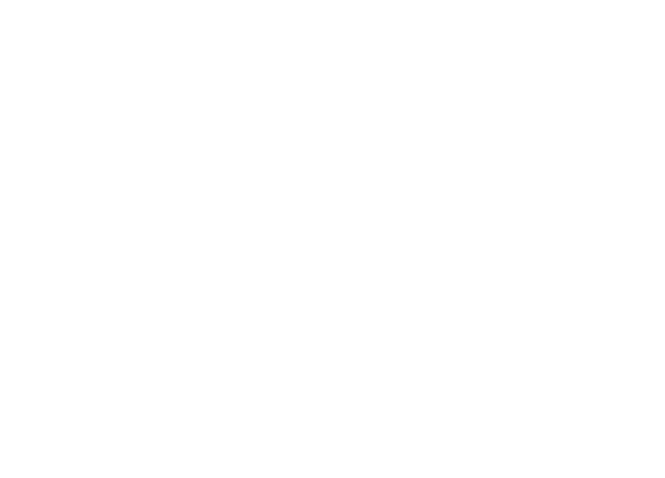
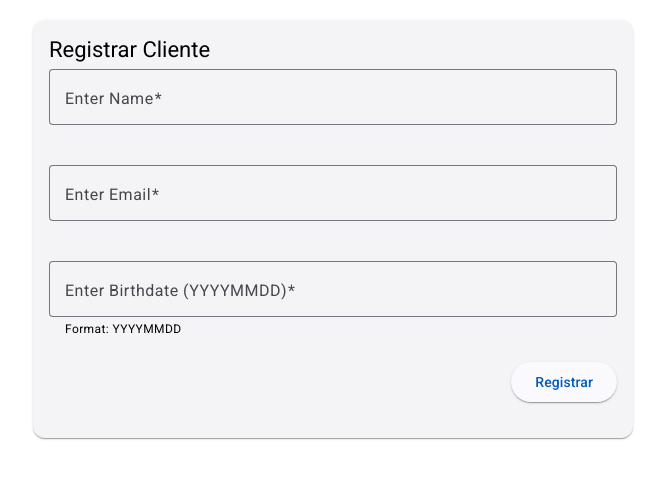
Before and after one commit to maurimnadal/hackathon-compass, an Angular app in the folder frontend/: page /registrar-cliente in a window 1280 px wide. Before the commit this address led to /. Shown: the top 478 px of the page, without its empty margins (307-972 px from the left). Built offline with nearby package versions, Linux system fonts and the light colour scheme.

Commit message:
feat: adiciona pagina de registro do cliente com validações iniciais

```diff
--- a/frontend/src/app/app.routes.ts
+++ b/frontend/src/app/app.routes.ts
@@ -1,3 +1,7 @@
 import { Routes } from '@angular/router';
+import { RegistrarCliente } from './components/cliente/registrar-cliente/registrar-cliente';
 
-export const routes: Routes = [];
+
+export const routes: Routes = [
+    { path : "registrar-cliente", component : RegistrarCliente},
+];
--- /dev/null
+++ b/frontend/src/app/components/cliente/registrar-cliente/registrar-cliente.css
@@ -0,0 +1,46 @@
+.secao {
+  max-width: 600px;
+  margin: 20px auto;
+}
+
+.title{
+  margin-bottom: 10px;
+}
+
+.full-width {
+  width: 100%;
+  margin-bottom: 15px;
+  margin-top: 5px;
+}
+
+.button-row {
+  display: flex;
+  justify-content: flex-end;
+  margin-top: 10px;
+  margin-bottom: 20px;
+}
+
+.success-container {
+  display: flex;
+  flex-direction: column;
+  align-items: center;
+  margin-top: 20px;
+  text-align: center;
+}
+
+.success-container mat-icon {
+  font-size: 48px;
+  height: 48px;
+  width: 48px;
+  margin-bottom: 10px;
+}
+
+.success-container p {
+  font-size: 18px;
+  margin-bottom: 10px;
+}
+
+.id-display {
+  font-weight: bold;
+  font-size: 20px;
+}
--- /dev/null
+++ b/frontend/src/app/components/cliente/registrar-cliente/registrar-cliente.html
@@ -0,0 +1,58 @@
+<section id="registrarCliente" class="secao">
+    <mat-card>
+        <mat-card-header>
+            <mat-card-title>Registrar Cliente</mat-card-title>
+        </mat-card-header>
+        <mat-card-content>
+            <form [formGroup]="clienteForm" (ngSubmit)="onSubmit()" *ngIf="!registroSucesso">
+                <mat-form-field appearance="outline" class="full-width">
+                    <mat-label>Enter Name</mat-label>
+                    <input matInput formControlName="nome" required>
+                    <mat-error *ngIf="clienteForm.get('nome')?.hasError('required')">
+                        Nome é obrigatório
+                    </mat-error>
+                    <mat-error *ngIf="clienteForm.get('nome')?.hasError('minlength')">
+                        Nome deve ter pelo menos 1 caractere
+                    </mat-error>
+                    <mat-error *ngIf="clienteForm.get('nome')?.hasError('containsNumbers')">
+                        Nome não pode conter números
+                    </mat-error>
+                </mat-form-field>
+
+                <mat-form-field appearance="outline" class="full-width">
+                    <mat-label>Enter Email</mat-label>
+                    <input matInput type="email" formControlName="email" required>
+                    <mat-error *ngIf="clienteForm.get('email')?.hasError('required')">
+                        Email é obrigatório
+                    </mat-error>
+                    <mat-error *ngIf="clienteForm.get('email')?.hasError('email')">
+                        Email inválido
+                    </mat-error>
+                </mat-form-field>
+
+                <mat-form-field appearance="outline" class="full-width">
+                    <mat-label>Enter Birthdate (YYYYMMDD)</mat-label>
+                    <input matInput formControlName="dataNascimento" placeholder="YYYYMMDD" required>
+                    <mat-hint>Format: YYYYMMDD</mat-hint>
+                    <mat-error *ngIf="clienteForm.get('dataNascimento')?.hasError('required')">
+                        Data de nascimento é obrigatória
+                    </mat-error>
+                    <mat-error *ngIf="clienteForm.get('dataNascimento')?.hasError('pattern')">
+                        Formato inválido. Use YYYYMMDD
+                    </mat-error>
+                </mat-form-field>
+
+                <div class="button-row">
+                    <button mat-raised-button color="primary" type="submit">Registrar</button>
+                </div>
+            </form>
+
+            <div *ngIf="registroSucesso" class="success-container">
+                <mat-icon color="primary">check_circle</mat-icon>
+                <p>Customer Registered Successfully!</p>
+                <p class="id-display">Customer ID: {{ clienteId }}</p>
+                <button mat-button color="primary" (click)="resetForm()">Registrar outro cliente</button>
+            </div>
+        </mat-card-content>
+    </mat-card>
+</section>
--- /dev/null
+++ b/frontend/src/app/components/cliente/registrar-cliente/registrar-cliente.ts
@@ -0,0 +1,71 @@
+import { Component, OnInit } from '@angular/core';
+import { ReactiveFormsModule, FormGroup, FormBuilder, Validators, AbstractControl, ValidatorFn } from '@angular/forms';
+import { CommonModule } from '@angular/common';
+import { MatCardModule } from '@angular/material/card';
+import { MatFormFieldModule } from '@angular/material/form-field';
+import { MatInputModule } from '@angular/material/input';
+import { MatButtonModule } from '@angular/material/button';
+import { MatIconModule } from '@angular/material/icon';
+
+@Component({
+  selector: 'app-registrar-cliente',
+  standalone: true,
+  imports: [
+    ReactiveFormsModule,
+    CommonModule,
+    MatCardModule,
+    MatFormFieldModule,
+    MatInputModule,
+    MatButtonModule,
+    MatIconModule
+  ],
+  templateUrl: './registrar-cliente.html',
+  styleUrl: './registrar-cliente.css'
+})
+export class RegistrarCliente implements OnInit {
+  clienteForm!: FormGroup;
+  registroSucesso = false;
+  clienteId = '';
+
+  constructor(private fb: FormBuilder) {}
+
+  ngOnInit() {
+    this.clienteForm = this.fb.group({
+      nome: ['', [Validators.required, Validators.minLength(1), this.noNumbersValidator()]],
+      email: ['', [Validators.required, Validators.email]],
+      dataNascimento: ['', [Validators.required, Validators.pattern(/^\d{8}$/)]]
+    });
+  }
+
+  onSubmit() {
+    if (this.clienteForm.valid) {
+      // Simulando o registro e geração de ID
+      this.clienteId = this.gerarId();
+      this.registroSucesso = true;
+    } else {
+      // Marca todos os campos como tocados para mostrar os erros
+      Object.keys(this.clienteForm.controls).forEach(key => {
+        const control = this.clienteForm.get(key);
+        control?.markAsTouched();
+      });
+    }
+  }
+
+  resetForm() {
+    this.clienteForm.reset();
+    this.registroSucesso = false;
+  }
+
+  // Validador personalizado para não permitir números
+  noNumbersValidator(): ValidatorFn {
+    return (control: AbstractControl): {[key: string]: any} | null => {
+      const hasNumbers = /[0-9]/.test(control.value);
+      return hasNumbers ? {'containsNumbers': {value: control.value}} : null;
+    };
+  }
+
+  private gerarId(): string {
+    // Simulando a geração de um ID com 5 dígitos
+    return String(Math.floor(10000 + Math.random() * 90000)).padStart(5, '0');
+  }
+}
```
Also changed, not shown: 1 other file (tests, documents, lock files or other folders).
